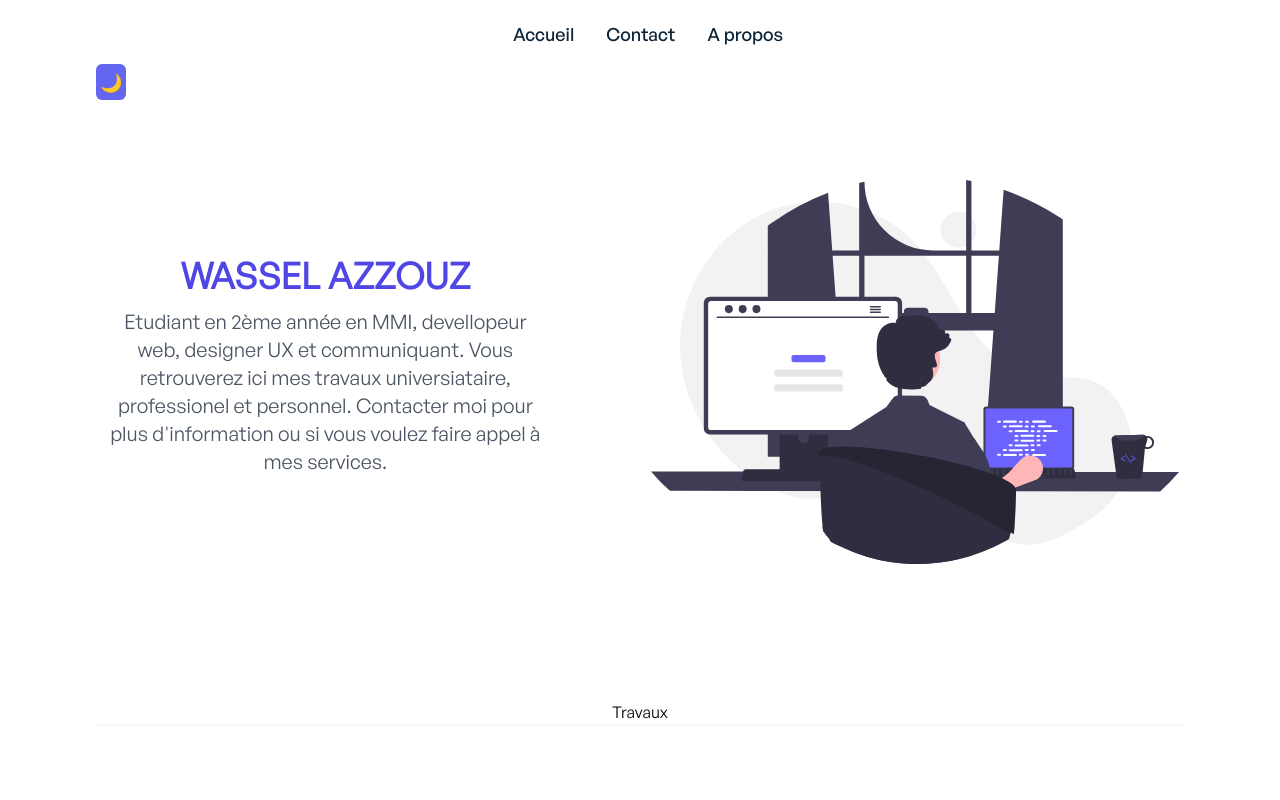
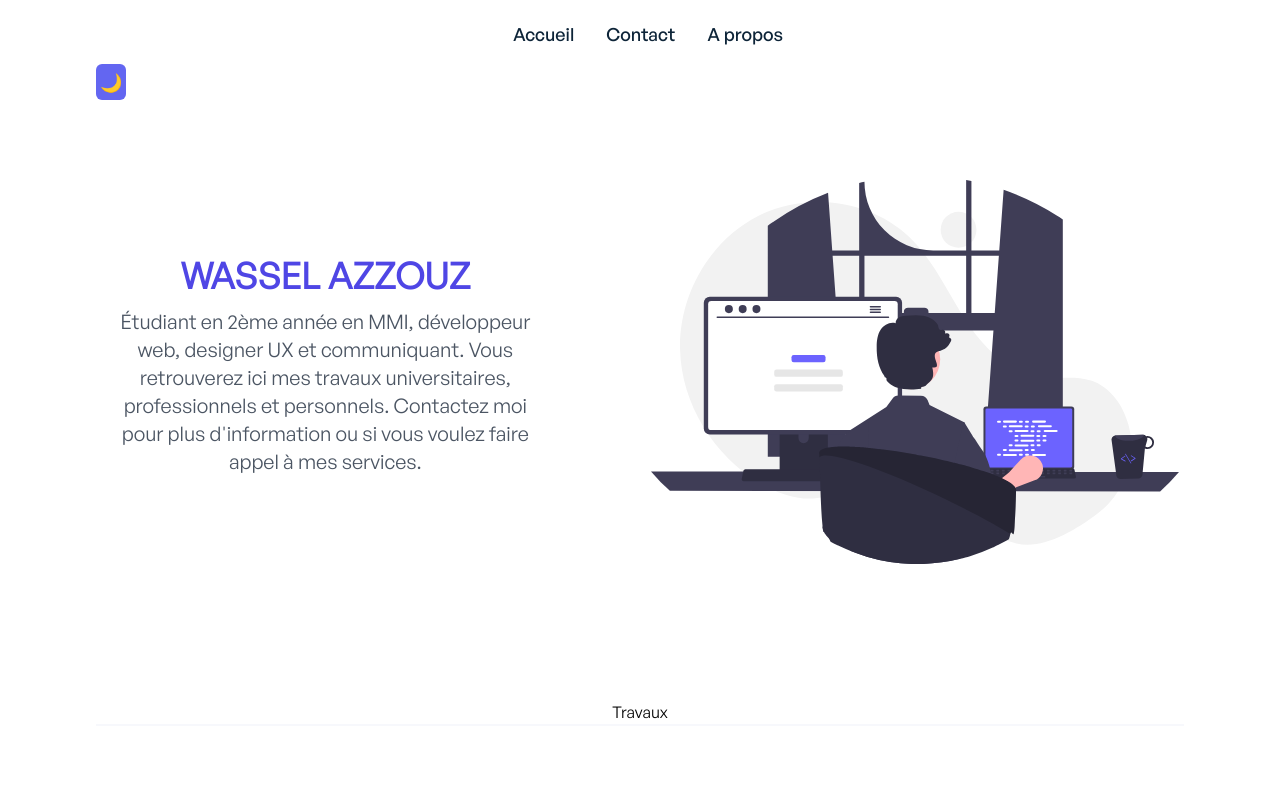
Before and after one commit to wass25/portfolio, a Vue app: page / in a window 1280 px wide. Shown: the top 800 px of the page. Built offline with nearby package versions, Linux system fonts and the light colour scheme; no server answers; the database is empty.

Commit message:
Update Informations.vue

```diff
--- a/src/components/Informations.vue
+++ b/src/components/Informations.vue
@@ -4,9 +4,7 @@
             <h1 class="text-2xl md:text-4xl mb-1 md:mb-3 text-indigo-600 font-semibold dark:text-indigo-500">
                 WASSEL AZZOUZ</h1>
             <p class="text-md md:text-xl max-w-md mx-auto mb-3 text-gray-600 dark:text-gray-300">
-                Etudiant en 2ème année en MMI, devellopeur web, designer UX et communiquant.
-                Vous retrouverez ici mes travaux universiataire, professionel et personnel.
-                Contacter moi pour plus d'information ou si vous voulez faire appel à mes services. </p>
+               Étudiant en 2ème année en MMI, développeur web, designer UX et communiquant. Vous retrouverez ici mes travaux universitaires, professionnels et personnels. Contactez moi pour plus d'information ou si vous voulez faire appel à mes services. </p>
         </div>
         <div class="hidden sm:block lg:block">
             <img class="h-96 w-auto" src="../../public/images/undraw_programming_re_kg9v.svg" alt="">
```
